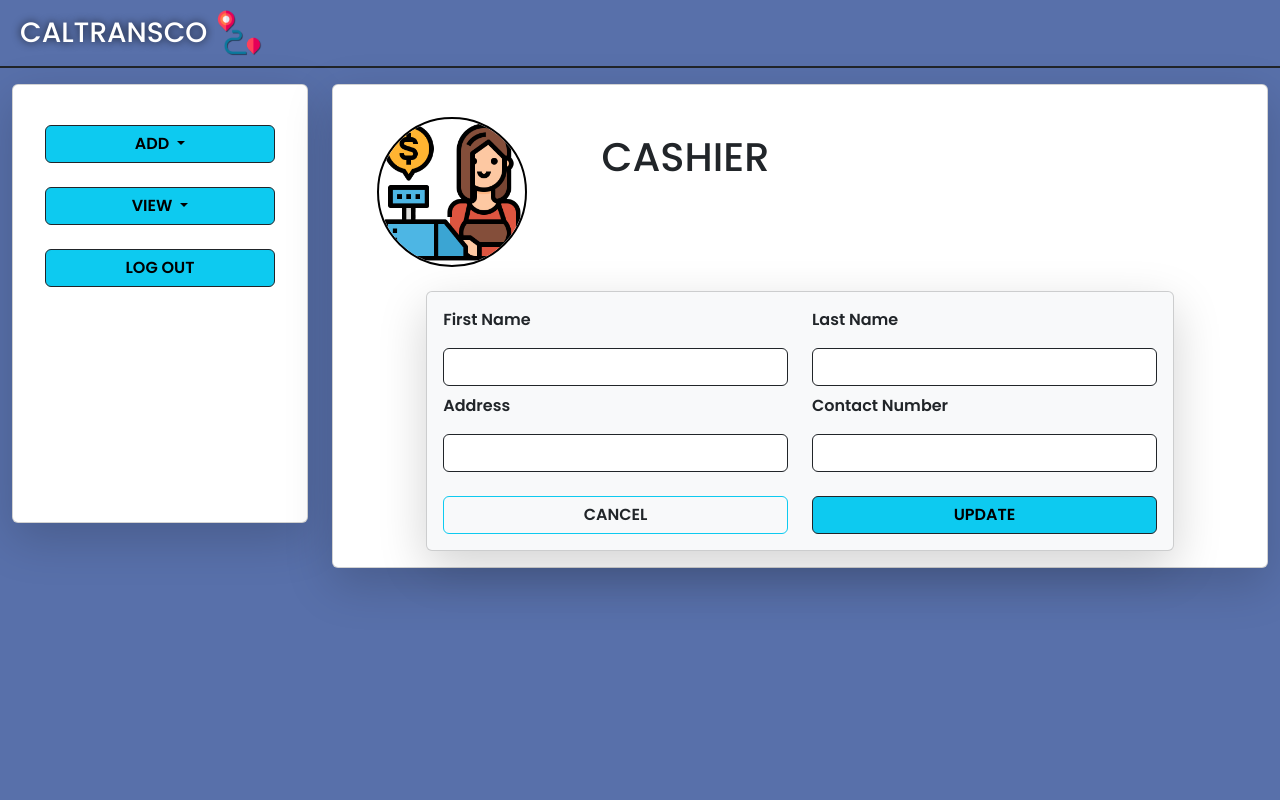
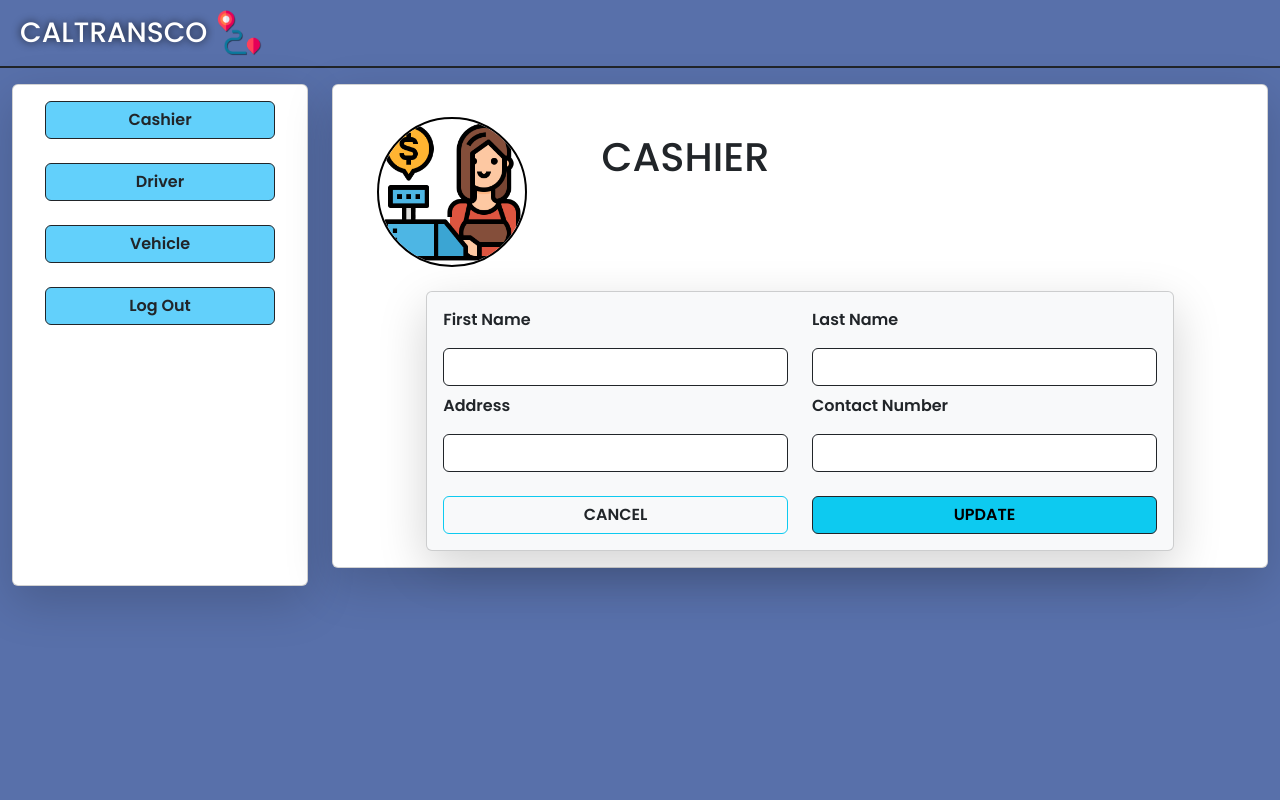
Before and after one commit to Moonslope/IT6-PROJ-COPY, a PHP site: page /edit_cashier.php?id=1 in a window 1280 px wide. Run offline with PHP 8.4, Linux system fonts and the light colour scheme; data that the repository does not hold is empty.

Commit message:
fix cashier buttons

```diff
--- a/Cashier/edit_cashier.php
+++ b/Cashier/edit_cashier.php
@@ -26,35 +26,21 @@ require "../global/head.php";
       <div class="row pt-3">
          <div class="col col-3">
             <div class="card shadow-lg">
-               <div style="padding-bottom: 235px;" class="card_css card-body">
-                  <!-- ADD -->
-                  <div class="dropdown mx-3 mt-4  mb-4">
-                     <button class="btn btn-info border border-1 border-dark dropdown-toggle w-100 fw-semibold" type="button" data-bs-toggle="dropdown" aria-expanded="false">
-                        ADD
-                     </button>
-                     <ul class="dropdown-menu w-100 text-center">
-                        <li><a class="dropdown-item" href="../Cashier/add_cashier.php">Cashier</a></li>
-                        <li><a class="dropdown-item" href="#">Driver</a></li>
-                        <li><a class="dropdown-item" href="#">Vehicle</a></li>
-                     </ul>
+               <div style="height: 500px;" class="card_css card-body">
+                  <div class="mx-3 mb-3">
+                     <a class="btn btn-h w-100 fw-semibold  mb-2 border border-1 border-dark" href="../Cashier/view_cashier.php">Cashier</a>
                   </div>
-                  <!-- ADD -->
 
-                  <!-- VIEW -->
-                  <div class="dropdown mx-3 mb-4">
-                     <button class="btn btn-info border border-1 border-dark fw-semibold  dropdown-toggle w-100" type="button" data-bs-toggle="dropdown" aria-expanded="false">
-                        VIEW
-                     </button>
-                     <ul class="dropdown-menu w-100 text-center">
-                        <li><a class="dropdown-item" href="../Cashier/view_cashier.php">Cashier</a></li>
-                        <li><a class="dropdown-item" href="#">Driver</a></li>
-                        <li><a class="dropdown-item" href="#">Vehicle</a></li>
-                     </ul>
+                  <div class="mx-3 mb-3">
+                     <a class="btn btn-h w-100 fw-semibold mb-2 border border-1 border-dark" href="../Driver/add_driver.php">Driver</a>
                   </div>
-                  <!-- VIEW -->
+
+                  <div class="mx-3 mb-3">
+                     <a class="btn btn-h w-100 fw-semibold  mb-2 border border-1 border-dark" href="#">Vehicle</a>
+                  </div>
 
                   <div class="mx-3">
-                     <a href="../Login-Register/Login.php" class="btn btn-info w-100 border border-1 border-dark fw-semibold">LOG OUT</a>
+                     <a href="../Login-Register/Login.php" class="btn btn-h w-100 border border-1 border-dark fw-semibold">Log Out</a>
                   </div>
                </div>
             </div>
--- a/Cashier/view_cashier.php
+++ b/Cashier/view_cashier.php
@@ -35,7 +35,6 @@ require "../global/head.php";
                      <a class="btn btn-h w-100 fw-semibold  mb-2 border border-1 border-dark" href="#">Vehicle</a>
                   </div>
 
-
                   <div class="mx-3">
                      <a href="../Login-Register/Login.php" class="btn btn-h w-100 border border-1 border-dark fw-semibold">Log Out</a>
                   </div>
@@ -49,7 +48,6 @@ require "../global/head.php";
                   <div class="row rounded-3 border border-1 border-gray shadow  d-flex align-items-center mx-0 p-3 mb-3">
                      <div class="col col-3 d-flex align-items-center">
                         <h1 class="fs-4 pt-2">CASHIER | LISTS</h1>
-
                      </div>
 
                      <div class="col col-6 d-flex gap-2  ps-5">
@@ -64,7 +62,6 @@ require "../global/head.php";
                         <a class="btn btn-success border border-1 border-dark fw-semibold" href="add_cashier.php">ADD
                            <i class="bi fs-5 bi-person-add"></i>
                         </a>
-
                      </div>
                   </div>
 
@@ -117,13 +114,10 @@ require "../global/head.php";
                         die($e);
                      }
                      ?>
-
-
                   </div>
                </div>
             </div>
          </div>
-
       </div>
    </div>
    </div>
```
Also changed, not shown: Cashier/add_cashier.php (+5 -6 lines).
